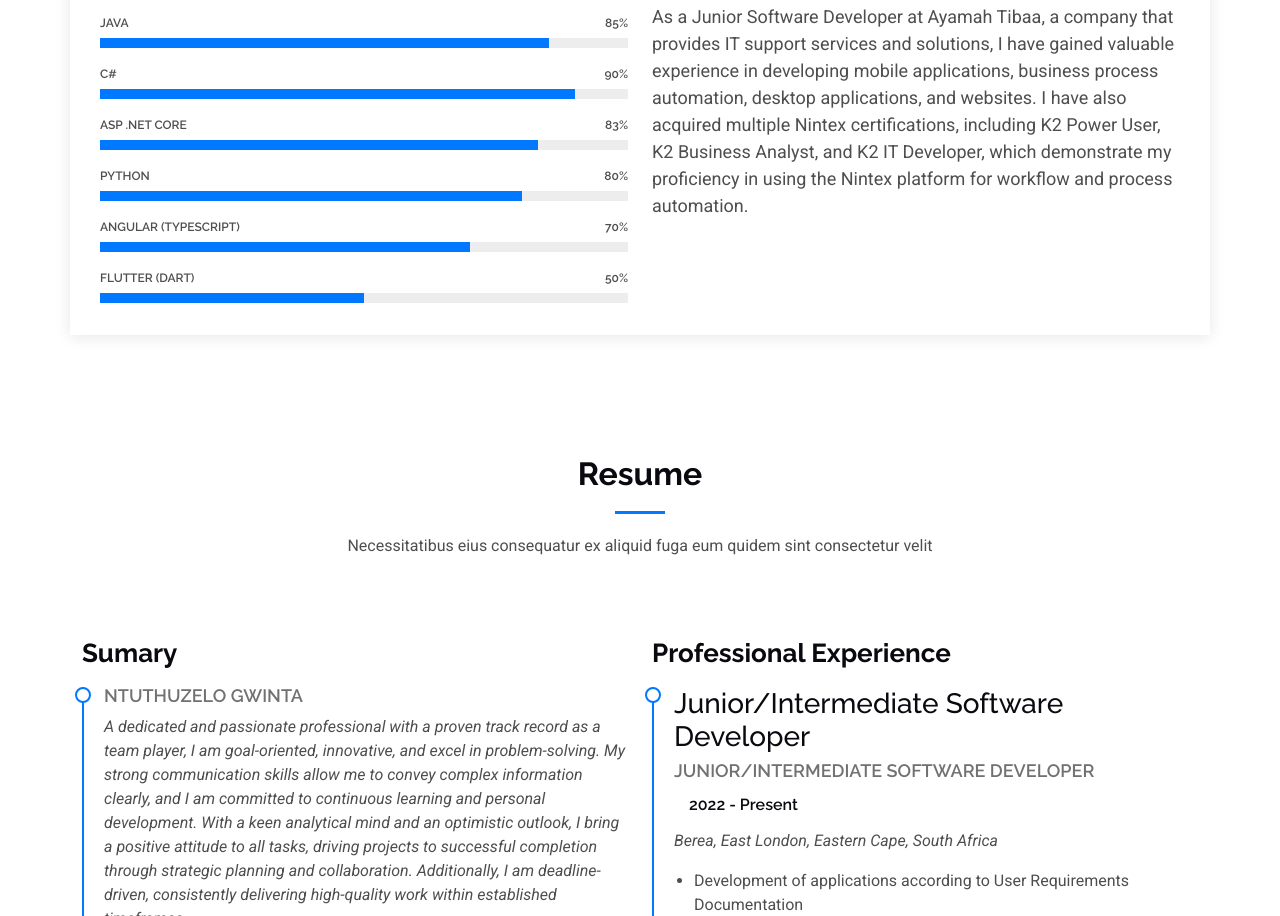
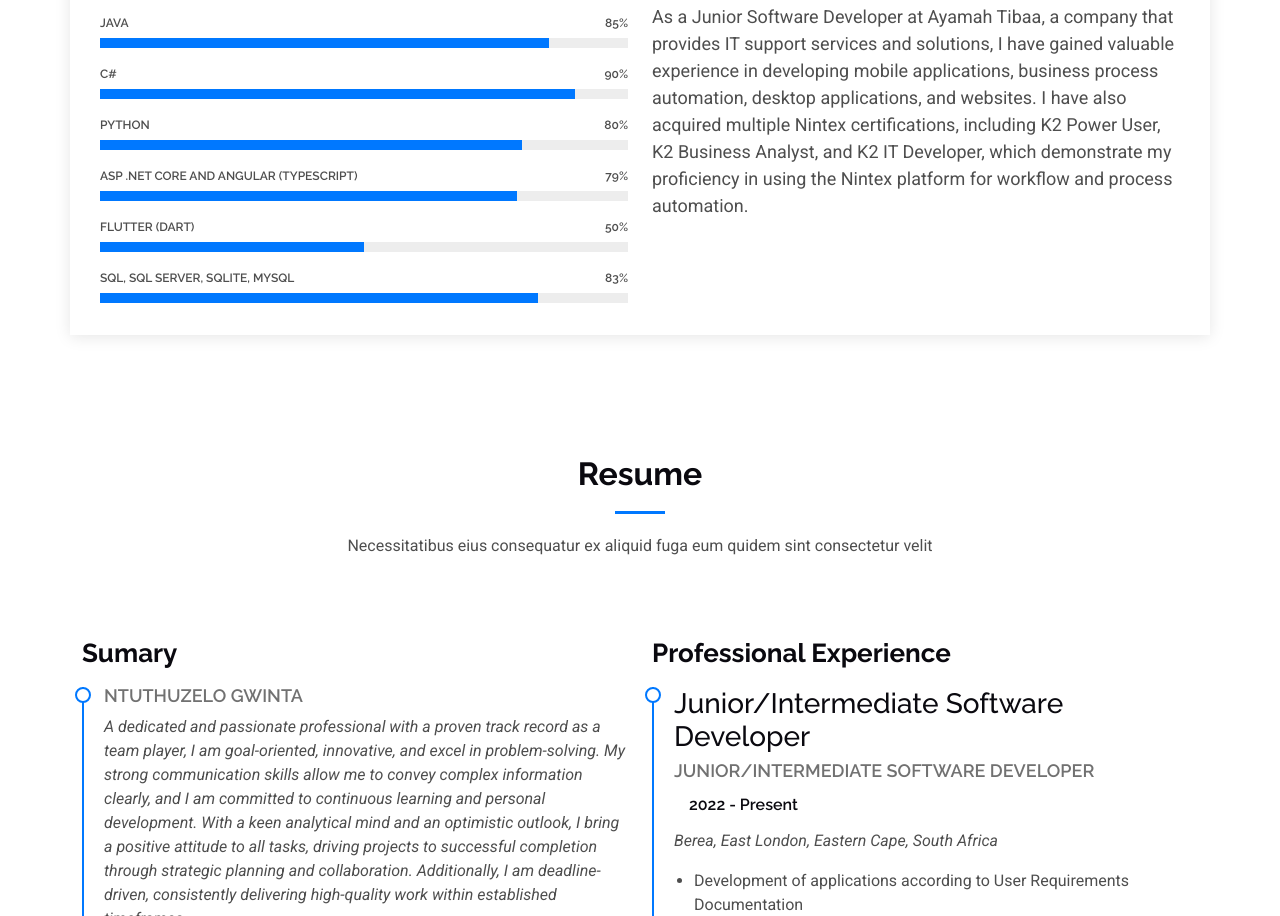
Before and after one commit to Ntuthuzelo1/MyPortfolio, a plain HTML site: page index.html in a window 1280 px wide. Shown: the part 1301-2217 px from the top of the page. Drawn offline with Linux system fonts and the light colour scheme.

Commit message:
Update index.html

```diff
--- a/index.html
+++ b/index.html
@@ -155,13 +155,6 @@
               </div><!-- End Skills Item -->
 
               <div class="progress">
-                <span class="skill"><span>ASP .NET Core</span> <i class="val">83%</i></span>
-                <div class="progress-bar-wrap">
-                  <div class="progress-bar" role="progressbar" aria-valuenow="83" aria-valuemin="0" aria-valuemax="100"></div>
-                </div>
-              </div><!-- End Skills Item -->
-
-              <div class="progress">
                 <span class="skill"><span>Python</span> <i class="val">80%</i></span>
                 <div class="progress-bar-wrap">
                   <div class="progress-bar" role="progressbar" aria-valuenow="80" aria-valuemin="0" aria-valuemax="100"></div>
@@ -169,9 +162,9 @@
               </div><!-- End Skills Item -->
 
               <div class="progress">
-                <span class="skill"><span>Angular (TypeScript)</span> <i class="val">70%</i></span>
+                <span class="skill"><span>ASP .NET Core and Angular (TypeScript)</span> <i class="val">79%</i></span>
                 <div class="progress-bar-wrap">
-                  <div class="progress-bar" role="progressbar" aria-valuenow="70" aria-valuemin="0" aria-valuemax="100"></div>
+                  <div class="progress-bar" role="progressbar" aria-valuenow="79" aria-valuemin="0" aria-valuemax="100"></div>
                 </div>
               </div><!-- End Skills Item -->
 
@@ -179,6 +172,13 @@
                 <span class="skill"><span>Flutter (Dart)</span> <i class="val">50%</i></span>
                 <div class="progress-bar-wrap">
                   <div class="progress-bar" role="progressbar" aria-valuenow="50" aria-valuemin="0" aria-valuemax="100"></div>
+                </div>
+              </div><!-- End Skills Item -->
+
+              <div class="progress">
+                <span class="skill"><span>SQL, SQL SERVER, SQLite, MySQL</span> <i class="val">83%</i></span>
+                <div class="progress-bar-wrap">
+                  <div class="progress-bar" role="progressbar" aria-valuenow="83" aria-valuemin="0" aria-valuemax="100"></div>
                 </div>
               </div><!-- End Skills Item -->
 
```
